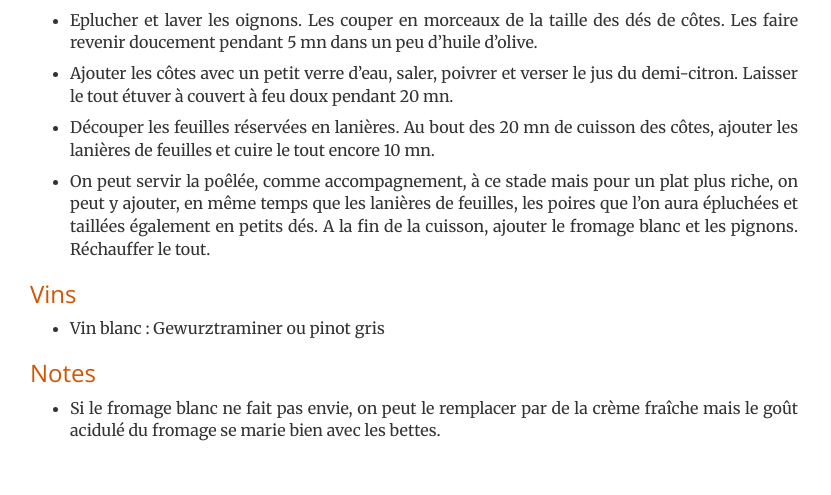
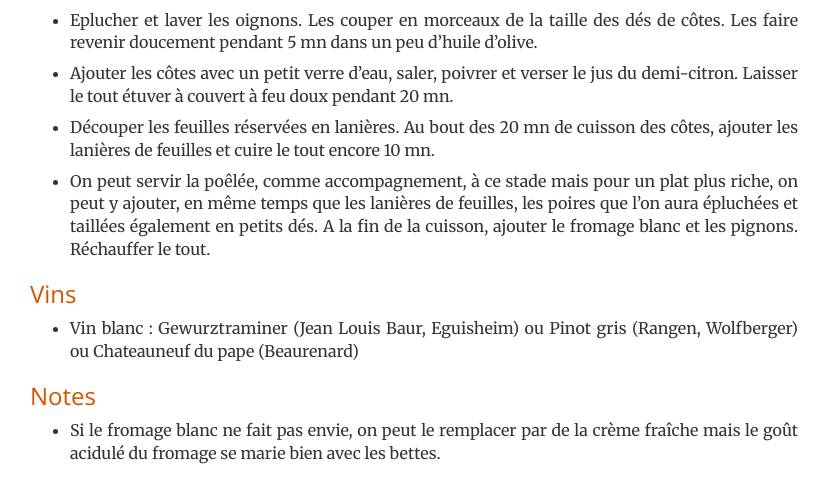
Before and after one commit to brignogan/brignogan.github.io, a Jekyll site: the page built from _posts/2020-03-30-bettes.md, in a window 1280 px wide and 900 px high, scrolled down 519 px, cut to the strip 405-900 px from the top of the window. Shown: the whole strip, without its empty margins (0-831 px from the left). Built offline with Jekyll 4.4.1, drawn with Linux system fonts in a browser that asks for light colours; before the commit the page ends 1396 px from its top, so only the background shows below that.

Commit message:
Update 2020-03-30-bettes.md
correction

```diff
--- a/_posts/2020-03-30-bettes.md
+++ b/_posts/2020-03-30-bettes.md
@@ -27,7 +27,7 @@ Cette recette vient de la biblio
 * On peut servir la poêlée, comme accompagnement, à ce stade mais pour un plat plus riche, on peut y ajouter, en même temps que les lanières de feuilles, les poires que l'on aura épluchées et taillées également en petits dés. A la fin de la cuisson, ajouter le fromage blanc et les pignons. Réchauffer le tout.
 
 ### Vins
-* Vin blanc : Gewurztraminer ou pinot gris
+* Vin blanc : Gewurztraminer (Jean Louis Baur, Eguisheim) ou Pinot gris (Rangen, Wolfberger) ou Chateauneuf du pape (Beaurenard)
 
 ### Notes
 * Si le fromage blanc ne fait pas envie, on peut le remplacer par de la crème fraîche mais le goût acidulé du fromage se marie bien avec les bettes.
```
